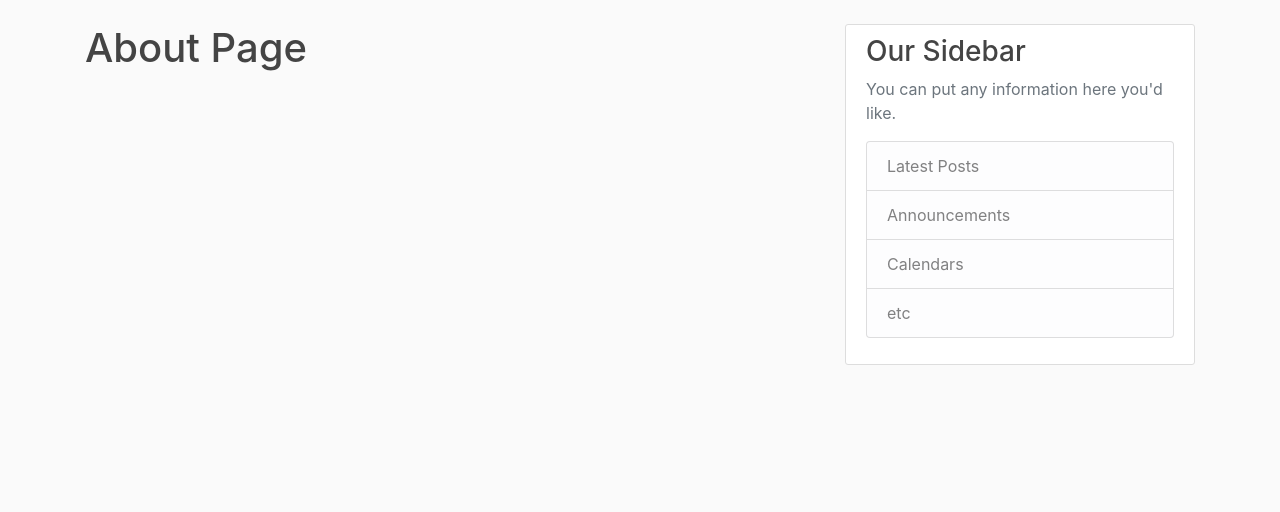
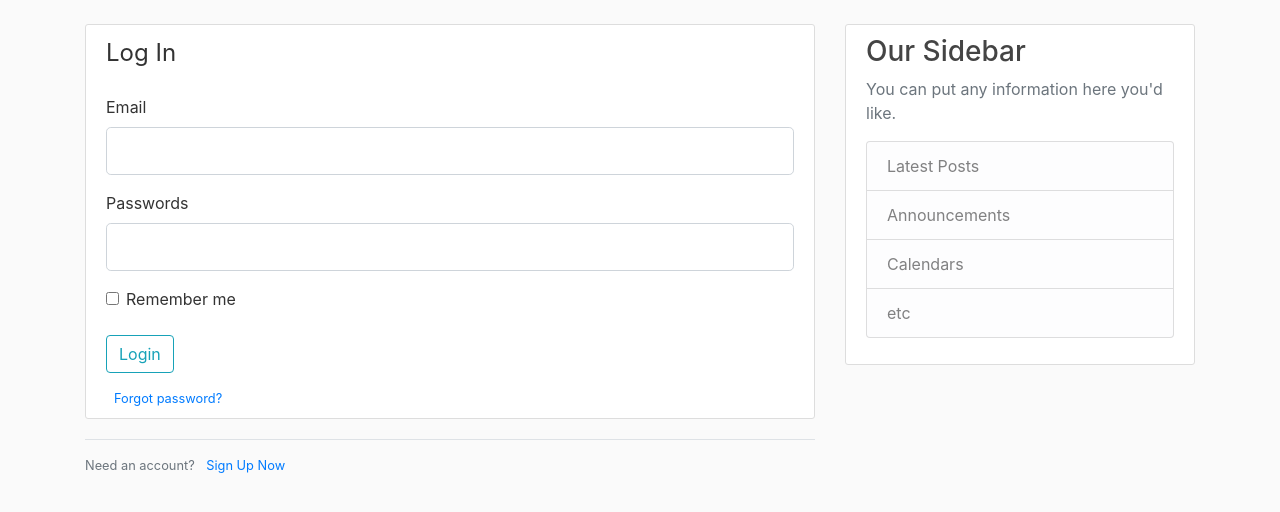
Before and after one commit to piotrsolarski/flask, a Flask app: page /login in a window 1280 px wide. Shown: the part 56-568 px from the top of the page. Run offline with Flask 2, Linux system fonts and the light colour scheme; some libraries are stand-ins or nearby versions.

Commit message:
Added registration and login pages: 	- registration and login pages are fully compatible with the app 	- both have been suitet in error feedback 	- links are using url_for function to be safer in use and don't 	  mess with url code

```diff
--- a/flask_1.py
+++ b/flask_1.py
@@ -1,4 +1,4 @@
-from flask import Flask, render_template, url_for
+from flask import Flask, render_template, url_for, flash, redirect
 
 from constants import POSTS
 from forms import RegistrationForm, LoginForm
@@ -26,15 +26,24 @@ def users():
     return render_template('users.html', title='Users', users=users_py)
 
 
-@app.route('/register')
+@app.route('/register', methods=['GET', 'POST'])
 def register():
     form = RegistrationForm()
+    if form.validate_on_submit():
+        flash(f'Account created for {form.username.data}!', 'success')
+        return redirect(url_for('home'))
     return render_template('register.html', title='Register', form=form)
 
 
-@app.route('/login')
+@app.route('/login', methods=['GET', 'POST'])
 def login():
     form = LoginForm()
+    if form.validate_on_submit():
+        if form.email.data == 'admin@blog.com' and form.password.data == 'password':
+            flash('You have been logged in!', 'success')
+            return redirect(url_for('home'))
+        else:
+            flash('Login unsuccessful. PLease check username and password', 'danger')
     return render_template('login.html', title='Login', form=form)
 
 
--- a/forms.py
+++ b/forms.py
@@ -14,6 +14,7 @@ class RegistrationForm(FlaskForm):
                                      validators=[DataRequired(), EqualTo('password')])
     submit = SubmitField('Sign Up')
 
+
 class LoginForm(FlaskForm):
     email = StringField('Email',
                         validators=[DataRequired(), Email()])
--- a/templates/layout.html
+++ b/templates/layout.html
@@ -28,14 +28,14 @@
           </button>
           <div class="collapse navbar-collapse" id="navbarToggle">
             <div class="navbar-nav mr-auto">
-              <a class="nav-item nav-link" href="/">Home</a>
-              <a class="nav-item nav-link" href="/about">About</a>
-              <a class="nav-item nav-link" href="/users">Users</a>
+              <a class="nav-item nav-link" href="{{ url_for('home') }}">Home</a>
+              <a class="nav-item nav-link" href="{{ url_for('about') }}">About</a>
+              <a class="nav-item nav-link" href="{{ url_for('users') }}">Users</a>
             </div>
             <!-- Navbar Right Side -->
             <div class="navbar-nav">
-              <a class="nav-item nav-link" href="/login">Login</a>
-              <a class="nav-item nav-link" href="/register">Register</a>
+              <a class="nav-item nav-link" href="{{ url_for('login') }}">Login</a>
+              <a class="nav-item nav-link" href="{{ url_for('register') }}">Register</a>
             </div>
           </div>
         </div>
@@ -45,6 +45,15 @@
     <main role="main" class="container">
         <div class="row">
             <div class="col-md-8">
+                {% with messages = get_flashed_messages(with_categories=true) %}
+                {% if messages %}
+                {% for category, message in messages %}
+                <div class="alert alert-{{ category }}">
+                    {{ message }}
+                </div>
+                {% endfor %}
+                {% endif %}
+                {% endwith %}
                 {% block content %}{% endblock %}
             </div>
             <div class="col-md-4">
--- a/templates/login.html
+++ b/templates/login.html
@@ -1,4 +1,52 @@
 {% extends 'layout.html' %}
 {% block content %}
-    <h1>About Page</h1>
+    <div class="content-section">
+        <form method="POST" action="">
+            {{ form.hidden_tag() }}
+            <fieldset class="form-group">
+                <legend class="boder-bottom mb-4">Log In</legend>
+                 <div class="form-group">
+                    {{ form.email.label(class="form-control-label") }}
+                    {% if form.email.errors %}
+                        {{ form.email(class="form-control form-control-lg is-invalid") }}
+                        <div class="invalid-feedback">
+                        {% for error in form.email.errors %}
+                            <span>{{ error }}</span>
+                        {% endfor %}
+                        </div>
+                    {% else %}
+                        {{ form.email(class="form-control form-control-lg") }}
+                    {% endif %}
+                </div>
+                <div class="form-group">
+                    {{ form.password.label(class="form-control-label") }}
+                    {% if form.password.errors %}
+                        {{ form.password(class="form-control form-control-lg is-invalid") }}
+                        <div class="invalid-feedback">
+                        {% for error in form.password.errors %}
+                            <span>{{ error }}</span>
+                        {% endfor %}
+                        </div>
+                    {% else %}
+                        {{ form.password(class="form-control form-control-lg") }}
+                    {% endif %}
+                </div>
+                <div class="form-check">
+                    {{ form.remember(class="form-check-input") }}
+                    {{ form.remember.label(class="form-check-input-label") }}
+                </div>
+            </fieldset>
+            <div class="form-group">
+                {{ form.submit(class="btn btn-outline-info") }}
+            </div>
+            <small class="text-muted ml-2">
+                <a href="#">Forgot password?</a>
+            </small>
+        </form>
+    </div>
+    <div class="border-top pt-3">
+        <small class="text-muted">
+            Need an account? <a class="ml-2" href="{{ url_for('register') }}">Sign Up Now</a>
+        </small>
+    </div>
 {% endblock content %}
```
Also changed, not shown: templates/register.html (+40 -4 lines).
